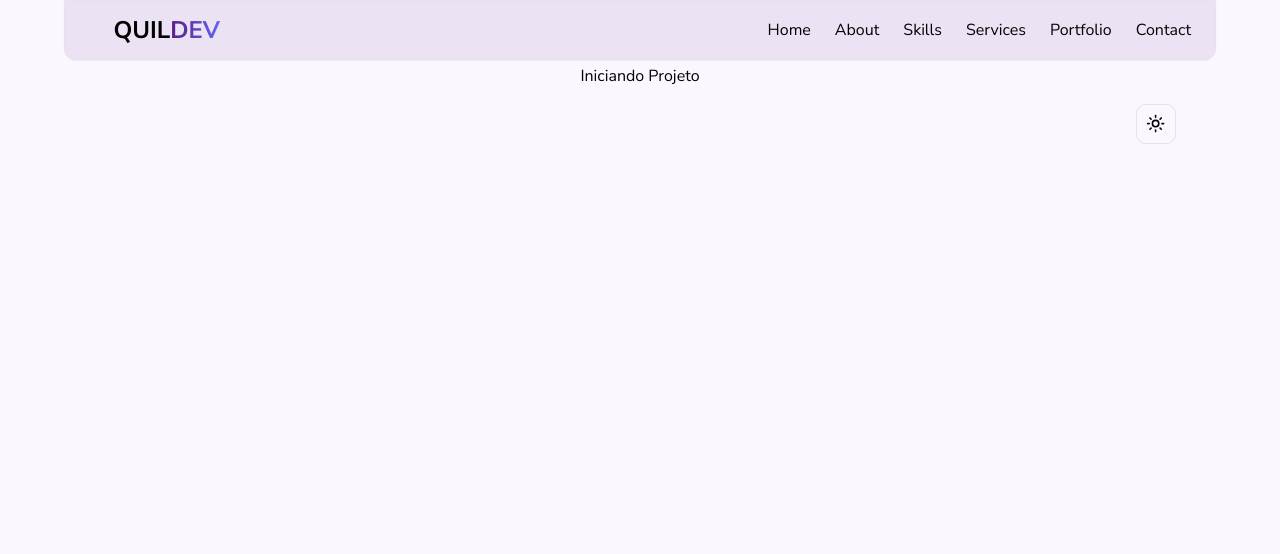
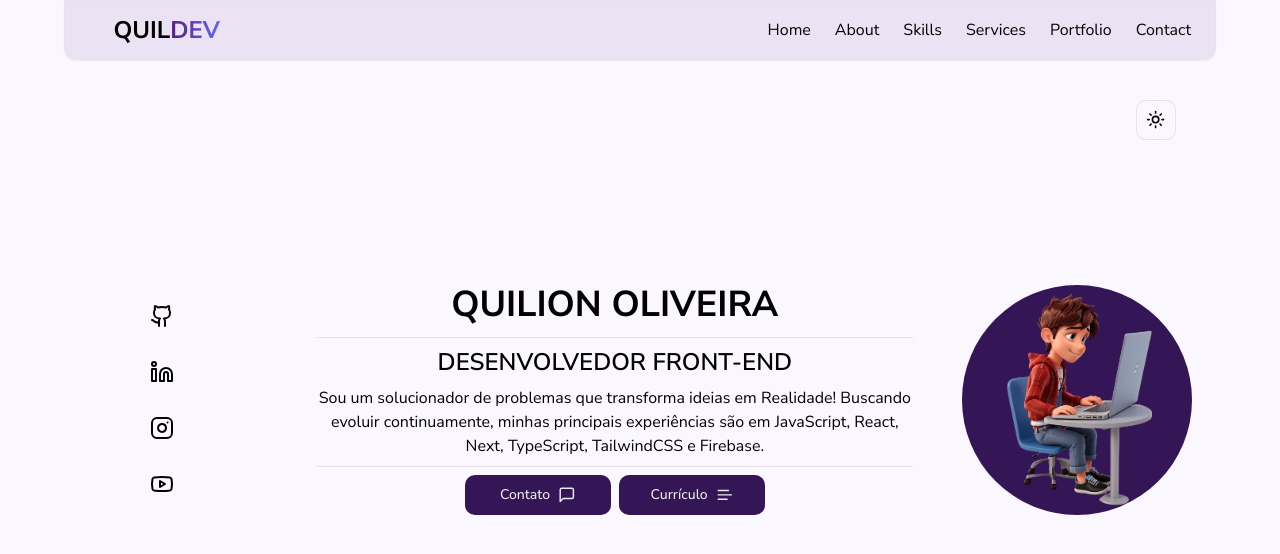
Before and after one commit to QuiLion7/quildev, a Next.js app: page / in a window 1280 px wide. Shown: the top 554 px of the page. Built offline with nearby package versions, Linux system fonts and the light colour scheme.

Commit message:
feat: add PageHome component to main page

```diff
--- a/src/app/page.tsx
+++ b/src/app/page.tsx
@@ -1,12 +1,13 @@
 import { ModeToggle } from "@/components/mode-toggle";
+import PageHome from "@/components/page-home";
 
 export default function Home() {
   return (
-    <div className="relative container flex justify-center items-center mt-1">
+    <div className=" relative container flex justify-center items-center p-0">
       <div className="absolute top-10 right-10">
         <ModeToggle />
       </div>
-      <p>Iniciando Projeto</p>
+      <PageHome />
     </div>
   );
 }
```
